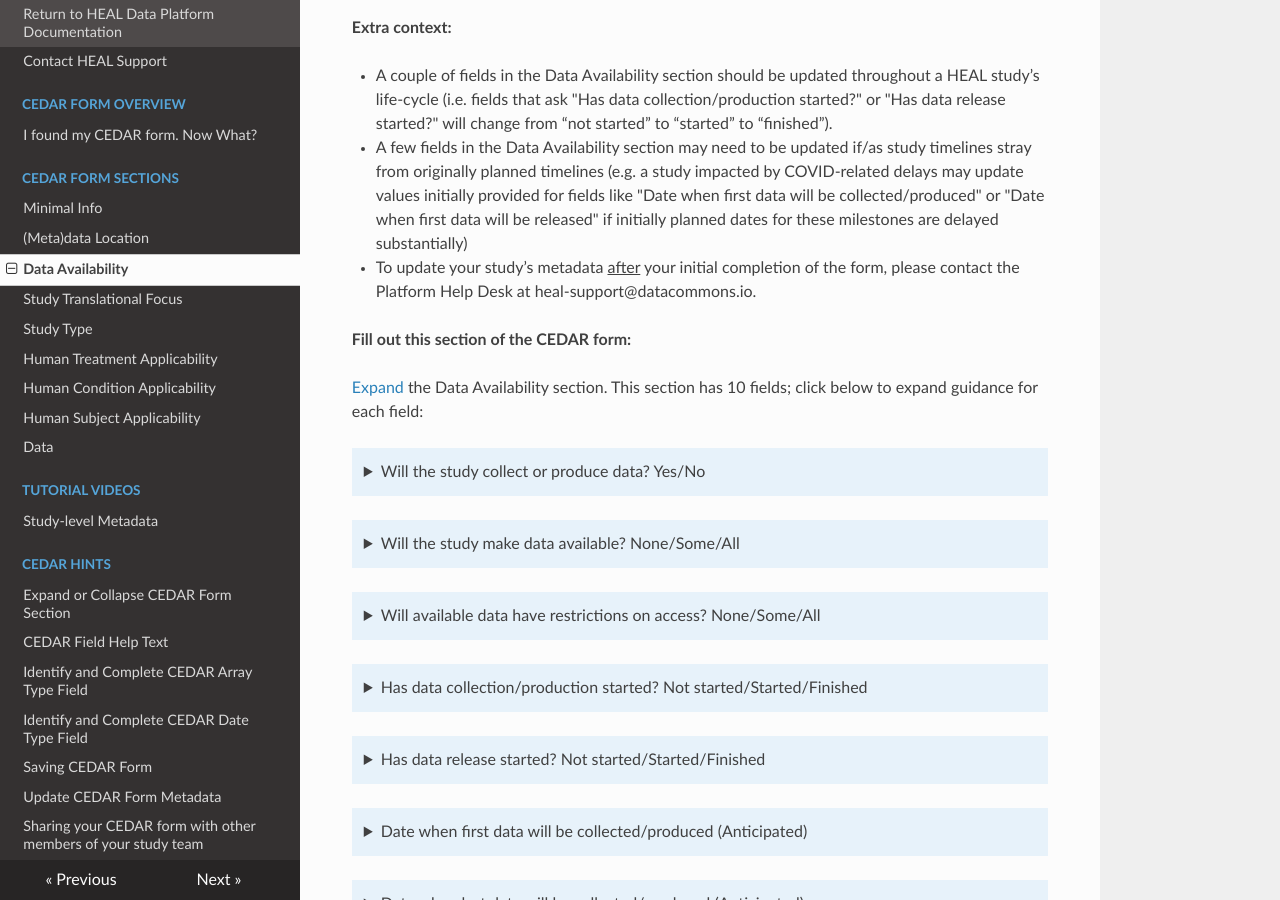
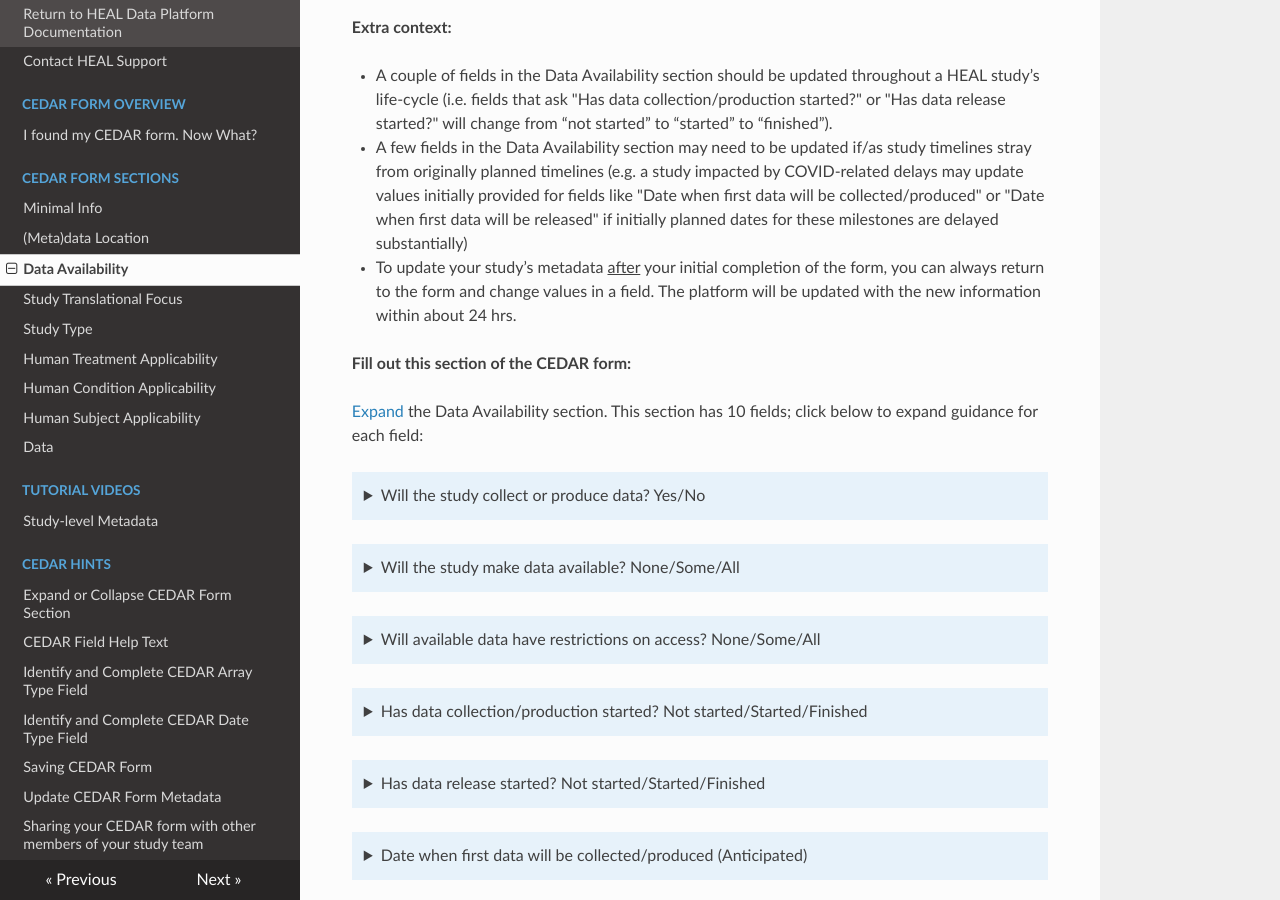
Before and after one commit to HEAL/cedar-form-docs, an MkDocs documentation site: the page built from docs/data-availability.md, in a window 1280 px wide and 900 px high, scrolled down 312 px. Built offline with MkDocs 1.6.1, drawn with Linux system fonts in a browser that asks for light colours; nearby versions of some CDN libraries.

Commit message:
Update data-availability.md
Updated information to share that users can continue to update the cedar form after they have completed it.

```diff
--- a/docs/data-availability.md
+++ b/docs/data-availability.md
@@ -10,7 +10,7 @@
 
 * A couple of fields in the Data Availability section should be updated throughout a HEAL study’s life-cycle (i.e. fields that ask "Has data collection/production started?" or "Has data release started?" will change from “not started” to “started” to “finished”).
 * A few fields in the Data Availability section may need to be updated if/as study timelines stray from originally planned timelines (e.g. a study impacted by COVID-related delays may update values initially provided for fields like "Date when first data will be collected/produced" or "Date when first data will be released" if initially planned dates for these milestones are delayed substantially)
-* To update your study’s metadata <u>after</u> your initial completion of the form, please contact the Platform Help Desk at heal-support@datacommons.io.
+* To update your study’s metadata <u>after</u> your initial completion of the form, you can always return to the form and change values in a field. The platform will be updated with the new information within about 24 hrs.
 
 **Fill out this section of the CEDAR form:**
 
```
